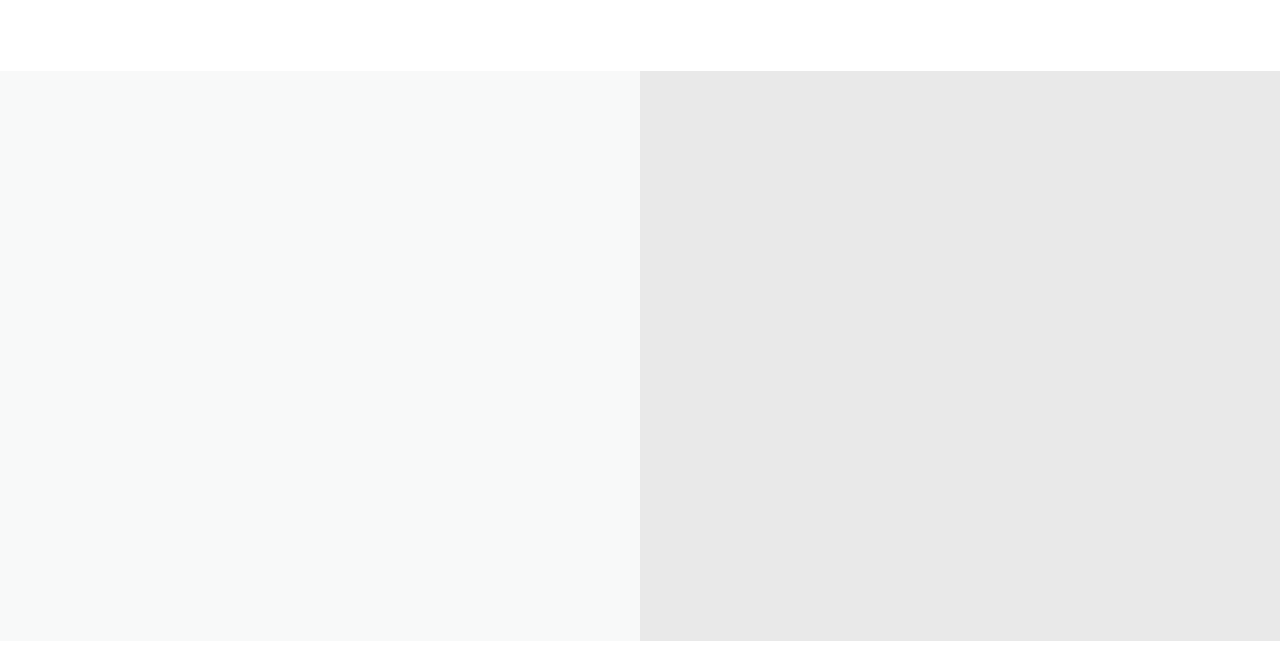
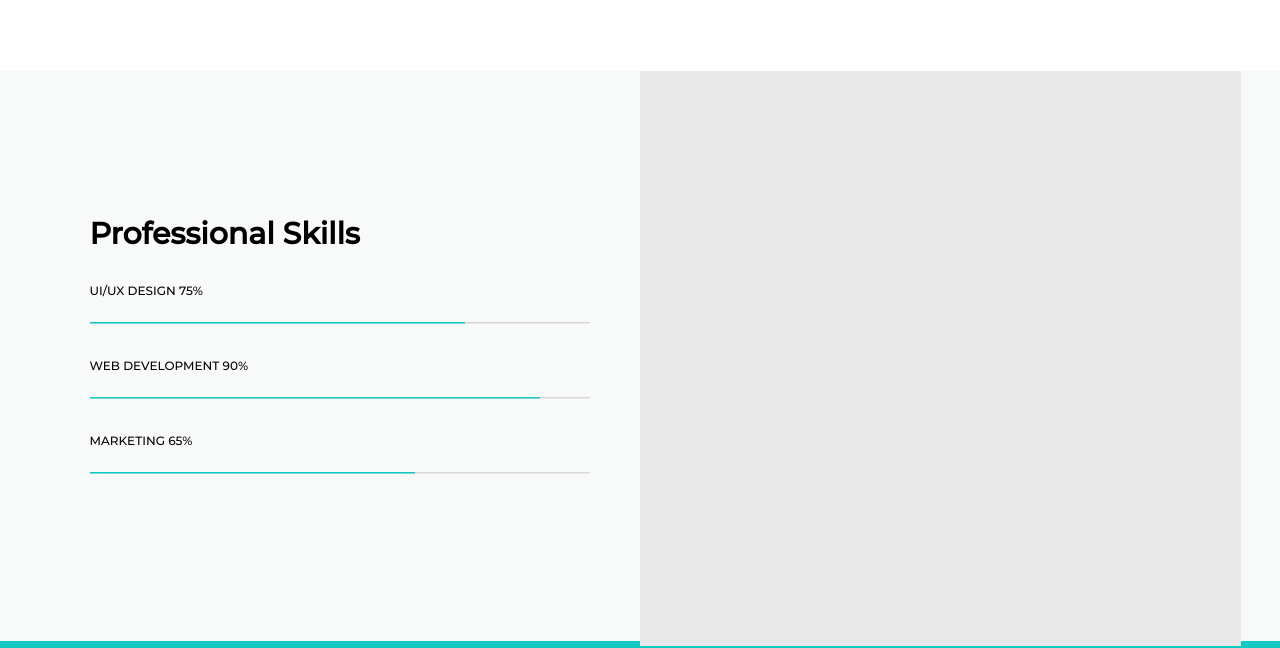
Before and after one commit to andrey-goloskov/piroll, a website: page index.html in a window 1280 px wide. Shown: the part 1029-1677 px from the top of the page. Drawn offline with nearby package versions, Linux system fonts and the light colour scheme; files whose address does not match are found by name.

Commit message:
added profskills part + some small changes

```diff
--- a/index.html
+++ b/index.html
@@ -44,12 +44,51 @@
 		</section>
 
 		<section class="profskills grid">
-			<div class="left">
+			<div class="profskills-container grid">
+
+				<div class="left grid">
+					<h2>Professional Skills</h2>
+					<ul>
+
+						<li>ui/ux design <span>75%</span></li>
+						<li>
+							<svg width="500" height="3">
+	              <line x1="0" y1="0" x2="500" y2="0" stroke="#d8d8d8" stroke-width="3"/>
+	              <line x1="0" y1="0" x2="375" y2="0" stroke="#10c9c3" stroke-width="3"/>
+	            </svg>
+						</li>
+
+						<li>web development <span>90%</span></li>
+						<li>
+							<svg width="500" height="3">
+	              <line x1="0" y1="0" x2="500" y2="0" stroke="#d8d8d8" stroke-width="3"/>
+	              <line x1="0" y1="0" x2="450" y2="0" stroke="#10c9c3" stroke-width="3"/>
+	            </svg>
+						</li>
+
+						<li>marketing <span>65%</span></li>
+						<li>
+							<svg width="500" height="3">
+	              <line x1="0" y1="0" x2="500" y2="0" stroke="#d8d8d8" stroke-width="3"/>
+	              <line x1="0" y1="0" x2="325" y2="0" stroke="#10c9c3" stroke-width="3"/>
+	            </svg>
+						</li>
+
+					</ul>
+				</div>
+
+				<div class="right">
+					<img src="src/images/your_img_here.png" alt="your_image">
+				</div>
 
 			</div>
+		</section>
 
-			<div class="right">
-
+		<section>
+			<div class="numbers grid">
+				<div class="numbers-container grid">
+					<h2>piroll</h2>
+				</div>
 			</div>
 		</section>
 
--- a/src/less/_mixins.less
+++ b/src/less/_mixins.less
@@ -42,7 +42,6 @@
 @font-face {
   font-family: 'montserrat-medium-piroll';
   src: url(../fonts/Montserrat-Medium.woff) format('woff');
-  font-weight: 500;
 }
 
 @font-face {
@@ -53,11 +52,9 @@
 @font-face {
   font-family: 'worksans-medium-piroll';
   src: url(../fonts/work-sans-v5-latin-500.woff) format('woff');
-  font-weight: 500;
 }
 
 @font-face {
   font-family: 'peicon7stroke-piroll';
   src: url(../fonts/Pe-icon-7-stroke.woff) format('woff');
-  font-weight: 400;
 }
--- a/src/less/styles.less
+++ b/src/less/styles.less
@@ -14,7 +14,7 @@ header {
     max-width: 1201px;
     margin: auto;
     .header-icon {
-    padding: 15px;
+      padding: 15px;
     }
     nav {
       list-style-type: none;
@@ -92,11 +92,50 @@ header {
 
 .profskills {
   height: 570px;
-  grid-template-columns: auto auto;
-  .left {
-    background-color: @white2;
-  }
-  .right {
-    background-color: @white1;
+  background-color: @white2;
+  justify-items: center;
+  .profskills-container {
+    grid-template-columns: minmax(150px, 600px) minmax(150px, 601px);
+    align-items: center;
+    max-width: 1201px;
+    .left {
+      margin: 0 auto;
+      grid-column-start: 1;
+      grid-column-end: 2;
+      h2 {
+        padding: 0 15px;
+        margin: 0;
+        font-family: montserrat-medium-piroll, sans-serif;
+        font-size: 30px;
+        line-height: 30px;
+      }
+      ul {
+        padding: 0 15px;
+        list-style-type: none;
+        text-transform: uppercase;
+        font-family: montserrat-medium-piroll, sans-serif;
+        font-size: 12px;
+        line-height: 30px;
+        li:nth-child(2n-1) {
+          margin-top: 15px;
+        }
+      }
+    }
+    .right {
+      grid-column-start: 2;
+      grid-column-end: 3;
+      background-image: url(../images/your_img_here.png);
+      background-size: cover;
+      overflow: hidden;
+      .empty {}
+    }
   }
 }
+
+.numbers {
+  height: 240px;
+  background-color: @aqua;
+  .numbers-container {
+    max-width: 1201px;
+  }
+}
```
Also changed, not shown: dist/css/styles.css, src/images/your_img_here.png (added).
